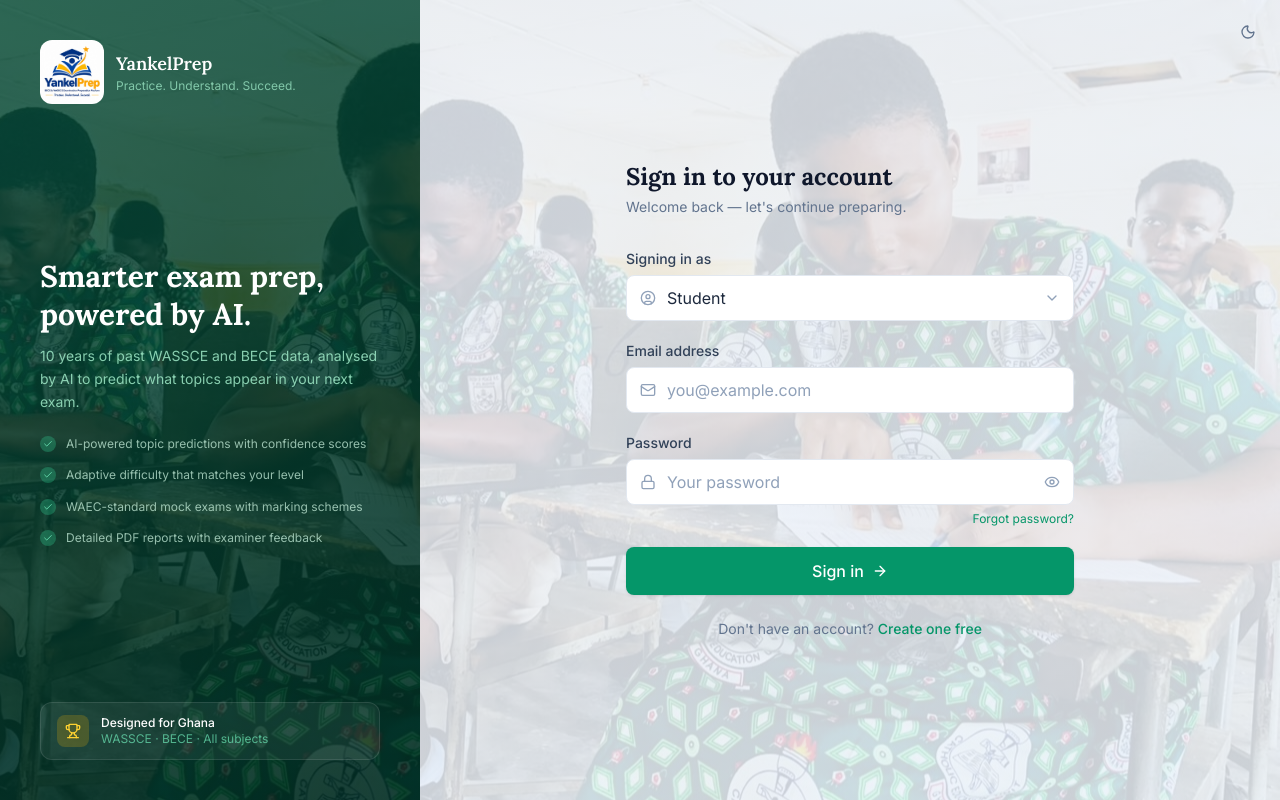
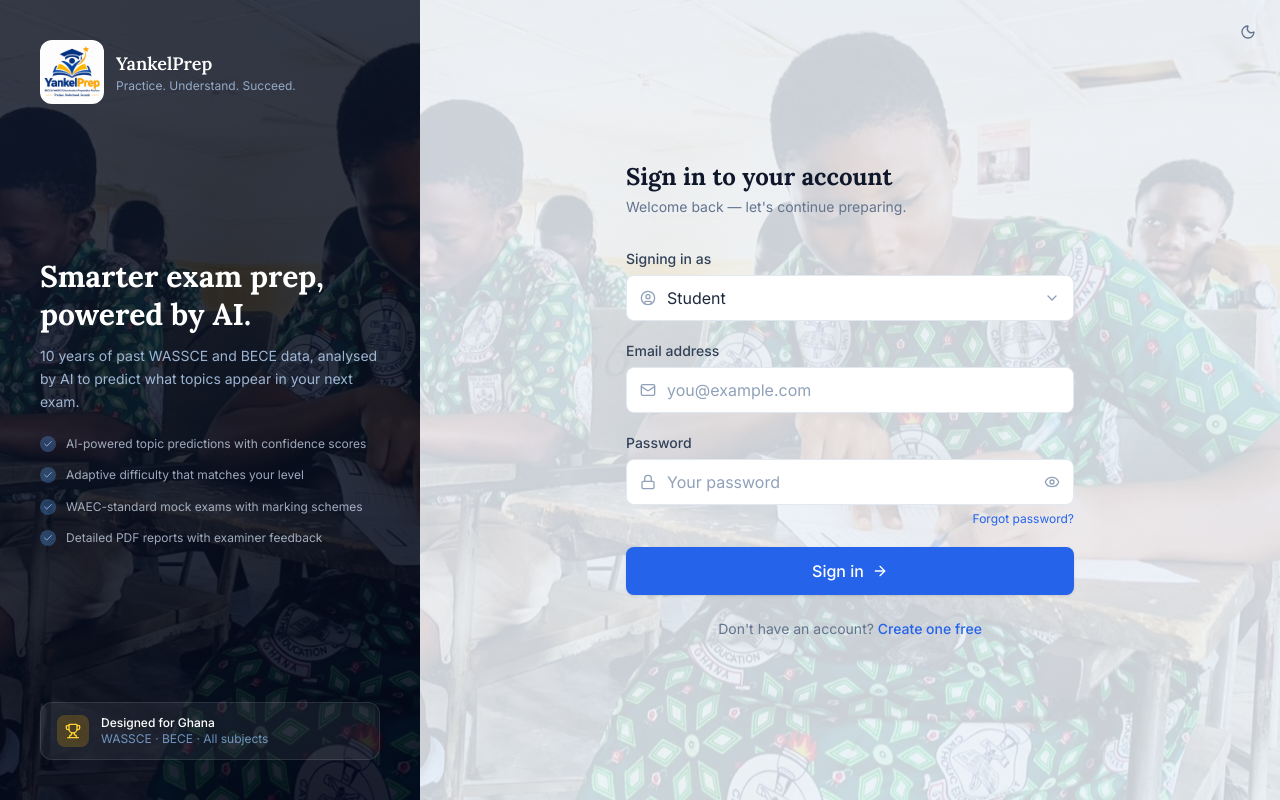
Before and after one commit to ABELYANDO/eduprepai, a React (Vite) app in the folder client/: page /login in a window 1280 px wide. Built offline with nearby package versions, Linux system fonts and the light colour scheme.

Commit message:
Rebrand to Professional Blue: SaaS blue plus navy sidebar, amber accent for highlights

```diff
--- a/client/src/App.jsx
+++ b/client/src/App.jsx
@@ -167,7 +167,7 @@ export default function App() {
                 borderRadius: '10px',
                 boxShadow: '0 4px 16px rgba(0,0,0,0.12)',
               },
-              success: { iconTheme: { primary: '#059669', secondary: '#fff' } },
+              success: { iconTheme: { primary: '#2563EB', secondary: '#fff' } },
               error:   { iconTheme: { primary: '#EF4444', secondary: '#fff' } },
             }}
           />
--- a/client/src/components/TrendSparkline.jsx
+++ b/client/src/components/TrendSparkline.jsx
@@ -6,11 +6,11 @@ import { BarChart, Bar, ResponsiveContainer, Tooltip, Cell } from 'recharts'
 export default function TrendSparkline({ data = [], trendDirection }) {
   if (!data.length) return null
 
-  // Colour matches our emerald brand — rising is green, falling is red, stable is emerald
+  // Colour matches our blue brand — rising is green, falling is red, stable is blue
   const barColour =
     trendDirection === 1  ? '#10B981'  // green — rising
     : trendDirection === -1 ? '#EF4444' // red — falling
-    : '#059669'                          // emerald — stable
+    : '#2563EB'                          // blue — stable
 
   return (
     <div className="w-full h-10">
--- a/client/src/components/analytics/AccuracyChart.jsx
+++ b/client/src/components/analytics/AccuracyChart.jsx
@@ -56,17 +56,17 @@ export default function AccuracyChart({ data = [] }) {
           <Tooltip content={<CustomTooltip />} />
           <ReferenceLine
             y={60}
-            stroke="#F2A900"
+            stroke="#D97706"
             strokeDasharray="4 4"
-            label={{ value: 'Pass', position: 'right', fontSize: 10, fill: '#F2A900' }}
+            label={{ value: 'Pass', position: 'right', fontSize: 10, fill: '#D97706' }}
           />
           <Line
             type="monotone"
             dataKey="accuracyDisplay"
-            stroke="#059669"
+            stroke="#2563EB"
             strokeWidth={2.5}
-            dot={{ fill: '#059669', r: 4, strokeWidth: 0 }}
-            activeDot={{ r: 6, fill: '#059669' }}
+            dot={{ fill: '#2563EB', r: 4, strokeWidth: 0 }}
+            activeDot={{ r: 6, fill: '#2563EB' }}
             connectNulls={false}
           />
         </LineChart>
--- a/client/src/components/analytics/SubjectRadar.jsx
+++ b/client/src/components/analytics/SubjectRadar.jsx
@@ -37,16 +37,16 @@ export default function SubjectRadar({ data = [] }) {
           <Radar
             name="accuracy"
             dataKey="accuracy"
-            stroke="#059669"
-            fill="#059669"
+            stroke="#2563EB"
+            fill="#2563EB"
             fillOpacity={0.15}
             strokeWidth={2}
           />
           <Radar
             name="mastery"
             dataKey="mastery"
-            stroke="#F2A900"
-            fill="#F2A900"
+            stroke="#D97706"
+            fill="#D97706"
             fillOpacity={0.1}
             strokeWidth={2}
             strokeDasharray="4 4"
@@ -59,7 +59,7 @@ export default function SubjectRadar({ data = [] }) {
           Accuracy
         </div>
         <div className="flex items-center gap-1.5 text-xs text-slate-500">
-          <div className="w-3 h-0.5 bg-amber-500 rounded border-dashed" style={{ borderBottom: '2px dashed #F2A900' }} />
+          <div className="w-3 h-0.5 bg-amber-500 rounded border-dashed" style={{ borderBottom: '2px dashed #D97706' }} />
           Mastery
         </div>
       </div>
--- a/client/src/components/exam/ExamCoverPage.jsx
+++ b/client/src/components/exam/ExamCoverPage.jsx
@@ -16,7 +16,7 @@ export default function ExamCoverPage({ exam, onStart, isStarting }) {
         {/* Dark header band */}
         <div
           className="px-8 py-6 text-center"
-          style={{ background: 'linear-gradient(135deg, #064E3B 0%, #022C22 100%)' }}
+          style={{ background: 'linear-gradient(135deg, #0F172A 0%, #020617 100%)' }}
         >
           <p className="text-teal-300 text-xs font-medium tracking-widest uppercase mb-2">
             West African Examinations Council
--- a/client/src/components/layout/Sidebar.jsx
+++ b/client/src/components/layout/Sidebar.jsx
@@ -29,13 +29,13 @@ export default function Sidebar({ mobileOpen, onClose }) {
   const navigate          = useNavigate()
   const [subjectsOpen, setSubjectsOpen] = useState(false)
 
-  // Dark mode drops the emerald gradient for the same near-black + charcoal
-  // tone the rest of the app uses in dark mode ( --color-bg/--color-surface
-  // in index.css), so the sidebar no longer looks like a separate, always-
-  // emerald surface once dark mode is on.
+  // Light mode already uses a near-black navy sidebar by design, so dark
+  // mode's own near-black charcoal ( --color-bg/--color-surface in
+  // index.css) ends up close to it — intentional, this sidebar stays
+  // dark in both themes, just a shade apart.
   const sidebarBg = theme === 'dark'
     ? 'linear-gradient(180deg, #17171C 0%, #0A0A0D 100%)'
-    : 'linear-gradient(180deg, #064E3B 0%, #022C22 100%)'
+    : 'linear-gradient(180deg, #0F172A 0%, #020617 100%)'
 
   const goToSubject = (subject) => {
     navigate(`/practice?${new URLSearchParams({ subject }).toString()}`)
--- a/client/src/index.css
+++ b/client/src/index.css
@@ -3,22 +3,24 @@
 
 @layer base {
   :root {
-    /* "Forest Momentum" brand — a deeper, more saturated emerald than
-       the old teal, with a gold accent. See the teal-ramp override
-       further down for the matching Tailwind utility retint (bg-teal,
-       text-teal, etc. — same technique .admin-theme already used for
-       its own indigo scoping, just applied globally here). */
-    --color-primary:        #059669;
-    --color-primary-dark:   #047857;
-    --color-primary-light:  #34D399;
-    --color-primary-50:     #ECFDF5;
-    --color-accent:         #F2A900;
+    /* "Professional Blue" brand — a clean SaaS blue plus a near-black
+       navy for the sidebar, with a muted amber accent reserved for
+       highlights (exam countdowns, streaks, badges). Deliberately a
+       different hue family from the admin portal's indigo below, so
+       the two portals still read as visually distinct. See the
+       teal-ramp override further down for the matching Tailwind
+       utility retint (bg-teal, text-teal, etc.). */
+    --color-primary:        #2563EB;
+    --color-primary-dark:   #1D4ED8;
+    --color-primary-light:  #60A5FA;
+    --color-primary-50:     #EFF6FF;
+    --color-accent:         #D97706;
     --color-success:        #10B981;
     --color-danger:         #EF4444;
-    --color-bg:             #ECFDF5;
+    --color-bg:             #F8FAFC;
     --color-surface:        #FFFFFF;
-    --color-sidebar:        #064E3B;
-    --color-text:           #064E3B;
+    --color-sidebar:        #0F172A;
+    --color-text:           #0F172A;
     --color-text-secondary: #64748B;
     --color-border:         #E2E8F0;
     --sidebar-width:        260px;
@@ -32,16 +34,16 @@
        The admin portal's own admin-theme override (further down) still
        wins there via normal CSS specificity, a class beats root, so
        this doesn't touch the admin's indigo branding. */
-    --color-teal-50:  #ECFDF5;
-    --color-teal-100: #D1FAE5;
-    --color-teal-200: #A7F3D0;
-    --color-teal-300: #6EE7B7;
-    --color-teal-400: #34D399;
-    --color-teal-500: #10B981;
-    --color-teal-600: #059669;
-    --color-teal-700: #047857;
-    --color-teal-800: #065F46;
-    --color-teal-900: #064E3B;
+    --color-teal-50:  #EFF6FF;
+    --color-teal-100: #DBEAFE;
+    --color-teal-200: #BFDBFE;
+    --color-teal-300: #93C5FD;
+    --color-teal-400: #60A5FA;
+    --color-teal-500: #3B82F6;
+    --color-teal-600: #2563EB;
+    --color-teal-700: #1D4ED8;
+    --color-teal-800: #1E40AF;
+    --color-teal-900: #1E3A8A;
   }
 
   * { box-sizing: border-box; }
@@ -209,13 +211,13 @@
 /* ── Admin portal theme ───────────────────────────────────────────
    Every admin panel component (buttons, badges, cards, inputs) reuses
    the same teal-branded utility classes as the student portal (now
-   emerald — see the root-level override above). Rather than re-skin
+   blue — see the root-level override above). Rather than re-skin
    each admin file by hand, this redefines the teal color ramp to
    indigo scoped under .admin-theme (AdminShell's root) — every
    Tailwind teal-* utility anywhere inside references these same CSS
    variables, so the whole admin surface retints at once. Nothing
    outside .admin-theme is affected; the student portal keeps its own
-   emerald branding untouched. */
+   blue branding untouched. */
 .admin-theme {
   --color-teal-50:  #EEF2FF;
   --color-teal-100: #E0E7FF;
--- a/client/src/pages/auth/LoginPage.jsx
+++ b/client/src/pages/auth/LoginPage.jsx
@@ -93,7 +93,7 @@ export default function LoginPage() {
       <div
         className="hidden lg:flex flex-col justify-between w-[420px] flex-shrink-0 p-10"
         style={{
-          backgroundImage: `linear-gradient(160deg, rgba(6,78,59,0.82) 0%, rgba(4,58,44,0.85) 60%, rgba(2,44,34,0.9) 100%), url(${examHallBg})`,
+          backgroundImage: `linear-gradient(160deg, rgba(15,23,42,0.82) 0%, rgba(8,15,32,0.85) 60%, rgba(2,6,23,0.9) 100%), url(${examHallBg})`,
           backgroundSize: 'cover',
           backgroundPosition: 'center',
         }}
```
Also changed, not shown: 2 other files (tests, documents, lock files or other folders).
